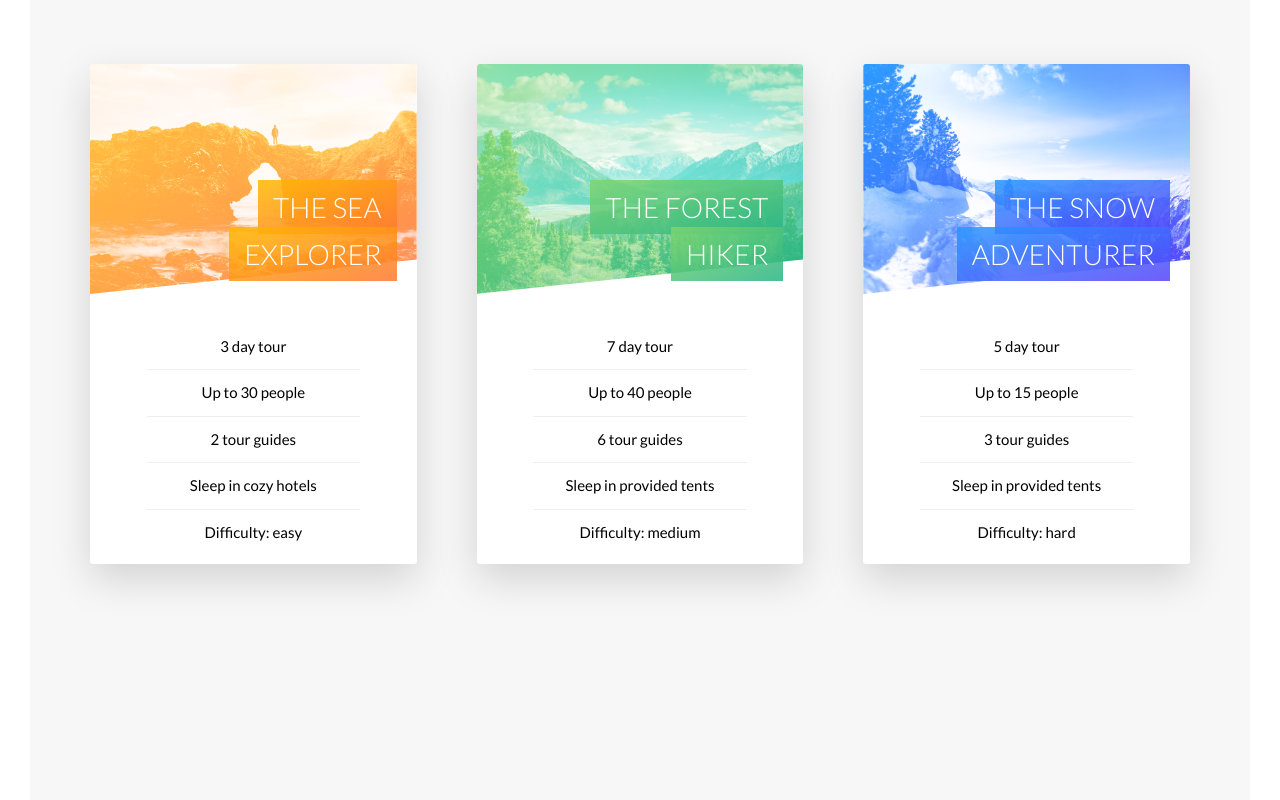
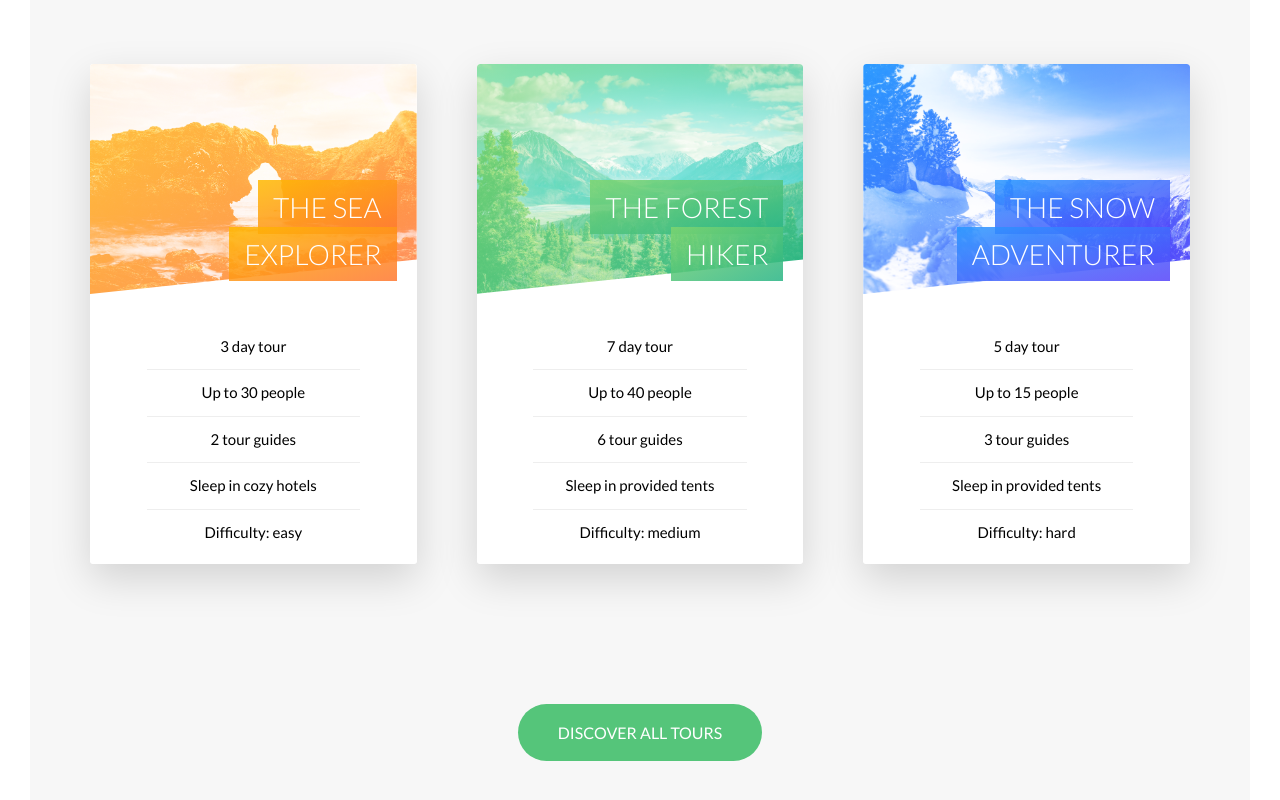
Before and after one commit to marzena-szopinska/Natours_Project, a website: page index.html in a window 1280 px wide. Shown: the part 2589-3389 px from the top of the page. Drawn offline with Linux system fonts and the light colour scheme.

Commit message:
finished styling the tours section, also added a green button to the section

```diff
--- a/index.html
+++ b/index.html
@@ -197,8 +197,10 @@
               </div>
             </div>
           </div>
+          <div class="u-center-text u-margin-top-huge">
+            <a href="#" class="btn btn--green">Discover all tours</a>
+          </div>
         </section>
-
       </main>
 
     <!--
--- a/sass/base/_utilities.scss
+++ b/sass/base/_utilities.scss
@@ -14,3 +14,11 @@
 .u-margin-bottom-small {
   margin-bottom: 1.5rem;
 }
+
+.u-margin-top-big {
+  margin-top: 8rem;
+}
+
+.u-margin-top-huge {
+  margin-top: 10rem;
+}
--- a/sass/components/_button.scss
+++ b/sass/components/_button.scss
@@ -44,6 +44,15 @@
 
     &::after {
       background-color: $color-white;
+    }
+  }
+
+  &--green {
+    background-color: $color-primary;
+    color: $color-white;
+
+    &::after {
+      background-color: $color-primary;
     }
   }
 
--- a/sass/components/_card.scss
+++ b/sass/components/_card.scss
@@ -62,6 +62,9 @@
     // clip the image
     -webkit-clip-path: polygon(0 0, 100% 0, 100% 85%, 0 100%);
     clip-path: polygon(0 0, 100% 0, 100% 85%, 0 100%);
+    // make sure the corners are rounded
+    border-top-left-radius: 3px;
+    border-top-right-radius: 3px;
     // blend backgrounds
     background-blend-mode: screen; // the orange color with the image
     &--1 {
--- a/sass/pages/_home.scss
+++ b/sass/pages/_home.scss
@@ -26,6 +26,6 @@
 
 .section-tours {
   background-color: $color-gray-light-1;
-  padding: 25rem 0 50rem 0;
+  padding: 25rem 0 15rem 0;
   margin-top: -10rem;
 }
```
Also changed, not shown: css/style.css.
